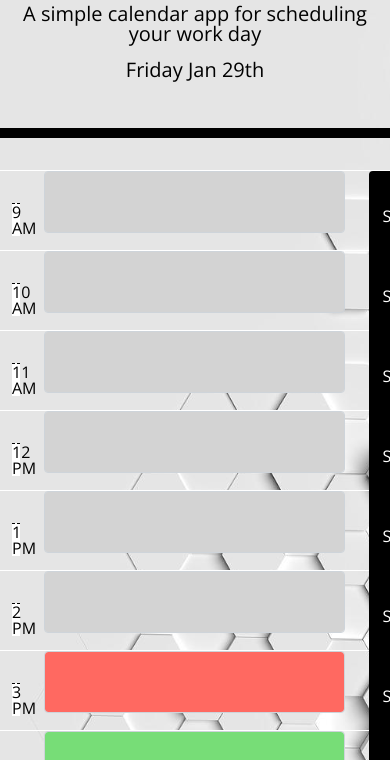
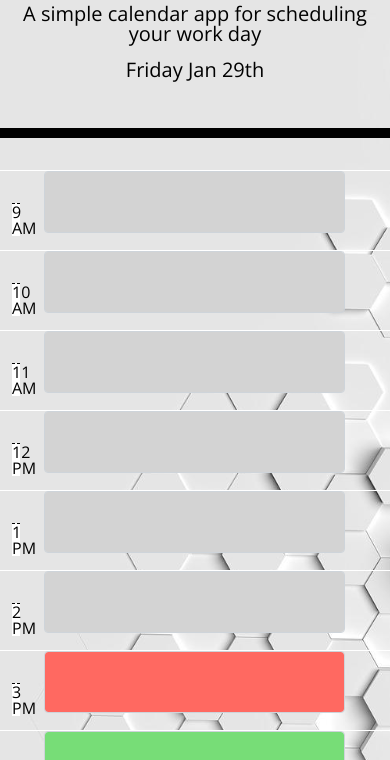
Before and after one commit to saidmg/homework5, a plain HTML site: page index.html in a window 390 px wide. Shown: the part 81-841 px from the top of the page. Drawn offline with nearby package versions, Linux system fonts and the light colour scheme.

```diff
--- a/index.html
+++ b/index.html
@@ -32,7 +32,7 @@
         <p id="9" class="hour">9 AM</p>
       </div>
       <div class="col-10"><textarea id="00" class="form-control"></textarea></div>
-      <div class="col-1"><button type="button" class="btn  saveBtn s1 " id="0">Save</button>
+      <div class="col-1"><button type="button" class="btn  saveBtn s1 hideOnSmall" id="0">Save</button>
       </div>
     </div>
     <div class="row">
@@ -40,7 +40,7 @@
         <p id="10" class="hour">10 AM</p>
       </div>
       <div class="col-10"><textarea id="11" class="form-control"></textarea></div>
-      <div class="col-1"><button type="button" class="btn  saveBtn s2" id="1">Save</button>
+      <div class="col-1"><button type="button" class="btn  saveBtn s2 hideOnSmall" id="1">Save</button>
       </div>
     </div>
     <div class="row">
@@ -48,7 +48,7 @@
         <p id="11" class="hour">11 AM</p>
       </div>
       <div class="col-10"><textarea id="22" class="form-control"></textarea></div>
-      <div class="col-1"><button type="button" class="btn  saveBtn s3" id="2">Save</button>
+      <div class="col-1"><button type="button" class="btn  saveBtn s3 hideOnSmall" id="2">Save</button>
       </div>
     </div>
     <div class="row">
@@ -56,7 +56,7 @@
         <p id="12" class="hour">12 PM</p>
       </div>
       <div class="col-10"><textarea id="33" class="form-control"></textarea></div>
-      <div class="col-1"><button type="button" class="btn  saveBtn s4" id="3">Save</button>
+      <div class="col-1"><button type="button" class="btn  saveBtn s4 hideOnSmall" id="3">Save</button>
       </div>
     </div>
     <div class="row">
@@ -64,7 +64,7 @@
         <p id="13" class="hour">1 PM</p>
       </div>
       <div class="col-10"><textarea id="44" class="form-control"></textarea></div>
-      <div class="col-1"><button type="button" class="btn  saveBtn s5" id="4">Save</button>
+      <div class="col-1"><button type="button" class="btn  saveBtn s5 hideOnSmall" id="4">Save</button>
       </div>
     </div>
     <div class="row">
@@ -72,7 +72,7 @@
         <p id="14" class="hour">2 PM</p>
       </div>
       <div class="col-10"><textarea id="55" class="form-control"></textarea></div>
-      <div class="col-1"><button type="button" class="btn  saveBtn s6" id="5">Save</button>
+      <div class="col-1"><button type="button" class="btn  saveBtn s6 hideOnSmall" id="5">Save</button>
       </div>
     </div>
     <div class="row">
@@ -80,7 +80,7 @@
         <p id="15" class="hour">3 PM</p>
       </div>
       <div class="col-10"><textarea id="66" class="form-control"></textarea></div>
-      <div class="col-1"><button type="button" class="btn  saveBtn s7" id="6">Save</button>
+      <div class="col-1"><button type="button" class="btn  saveBtn s7 hideOnSmall" id="6">Save</button>
       </div>
     </div>
     <div class="row">
@@ -88,7 +88,7 @@
         <p id="16" class="hour">4 PM</p>
       </div>
       <div class="col-10"><textarea id="77" class="form-control"></textarea></div>
-      <div class="col-1"><button type="button" class="btn  saveBtn s8" id="7">Save</button>
+      <div class="col-1"><button type="button" class="btn  saveBtn s8 hideOnSmall" id="7">Save</button>
       </div>
     </div>
     <div class="row">
--- a/style.css
+++ b/style.css
@@ -85,3 +85,10 @@ body{
   font-size: 20px;
   transition: all .3s ease-in-out;
 }
+
+@media only screen and (max-width: 800px) { /* Change some properties on Extra small devices (phones, 600px and down) */
+  .hideOnSmall{
+    display: none;
+  }
+
+}
```
